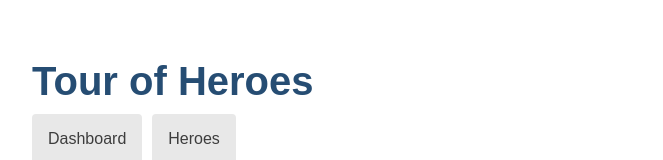
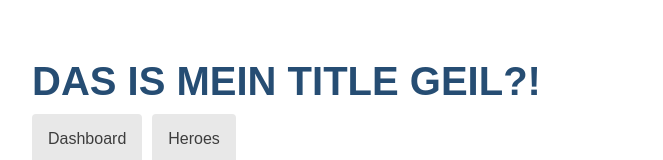
Before and after one commit to solkimicreb/angular-learning, an Angular app: page /dashboard in a window 1280 px wide. Shown: the top 160 px of the page, without its empty margins (108-771 px from the left). Built offline with nearby package versions, Linux system fonts and the light colour scheme; no server answers; what angular-in-memory-web-api would draw is missing.

Commit message:
das ist meine ok?

```diff
--- a/src/app/app.component.ts
+++ b/src/app/app.component.ts
@@ -1,14 +1,13 @@
-import { Component } from '@angular/core';
+import { Component } from "@angular/core";
 
 @Component({
-  selector: 'app-root',
-  templateUrl: './app.component.html',
-  styleUrls: ['./app.component.css']
+  selector: "app-root",
+  templateUrl: "./app.component.html",
+  styleUrls: ["./app.component.css"],
 })
 export class AppComponent {
-  title = 'Tour of Heroes';
+  title = "DAS IS MEIN TITLE GEIL?!";
 }
-
 
 /*
 Copyright Google LLC. All Rights Reserved.
```
